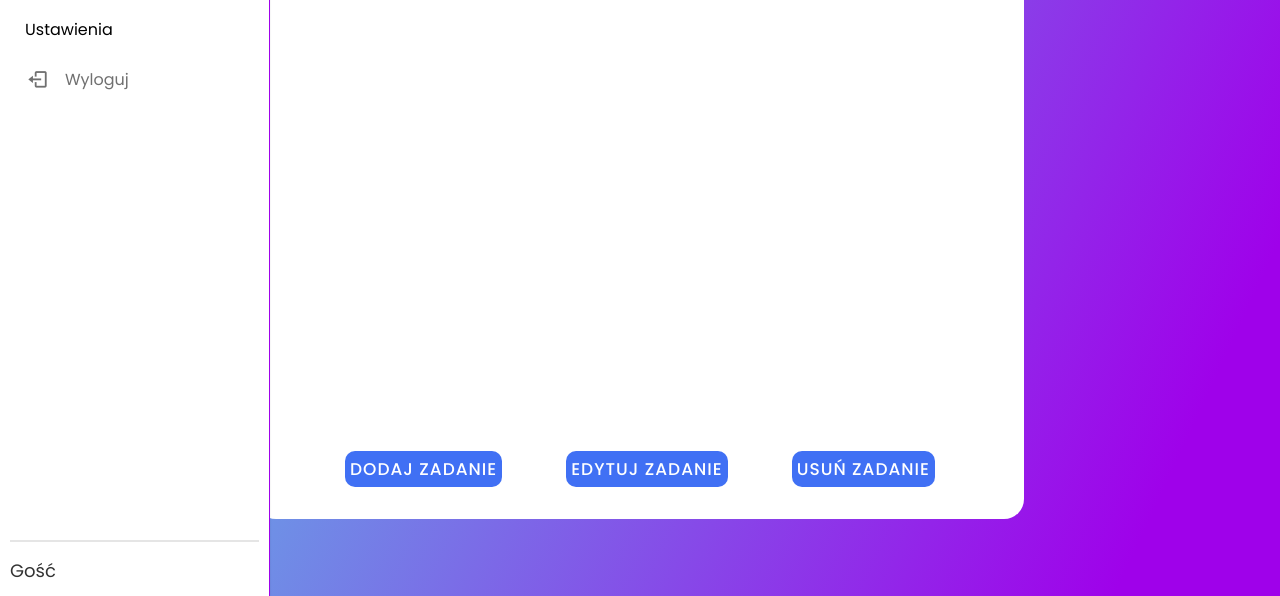
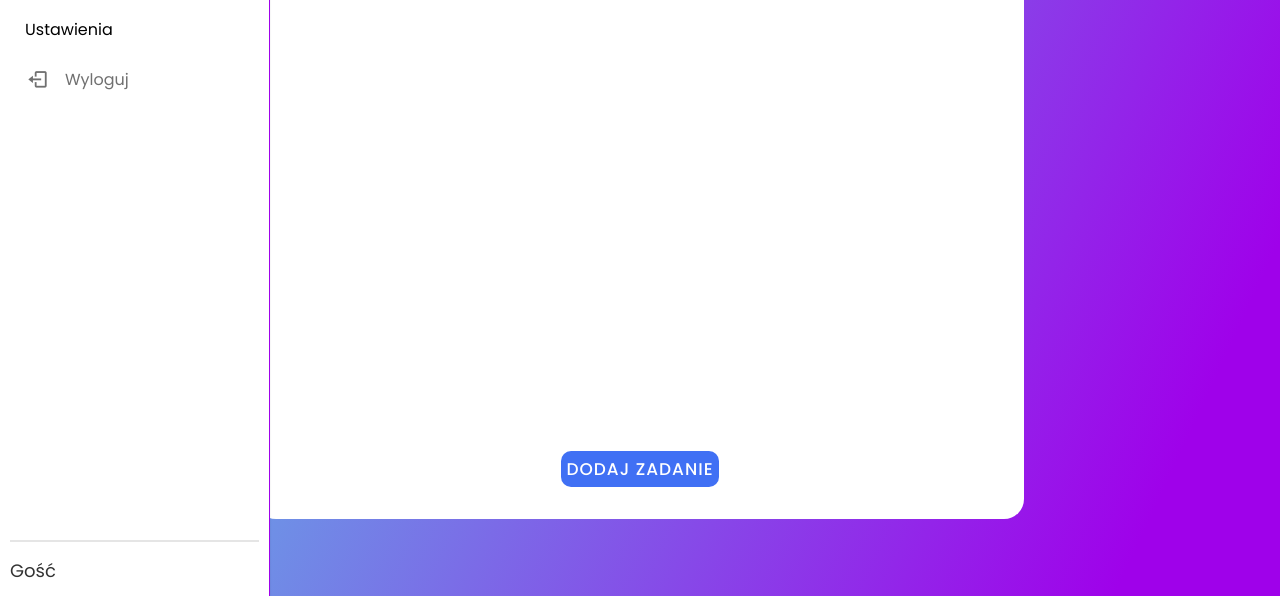
Before and after one commit to STycz/Notatnik, a PHP site: page /tasks_guest.php in a window 1280 px wide. Shown: the part 204-800 px from the top of the page. Run offline with PHP 8.4, Linux system fonts and the light colour scheme.

Commit message:
usunięcie przycisków z task_guest

```diff
--- a/tasks_guest.php
+++ b/tasks_guest.php
@@ -81,13 +81,7 @@
     <div class="btn-section">
       <div>
         <input type="submit" value="Dodaj zadanie" onclick="popupAdd();">
-      </div>
-      <div>
-        <input type="submit" value="Edytuj zadanie" onclick="popupEdit();">
-      </div>
-      <div>
-        <input type="submit" value="Usuń zadanie">
-      </div>
+    </div>
     </div>
   </div>
 
```
